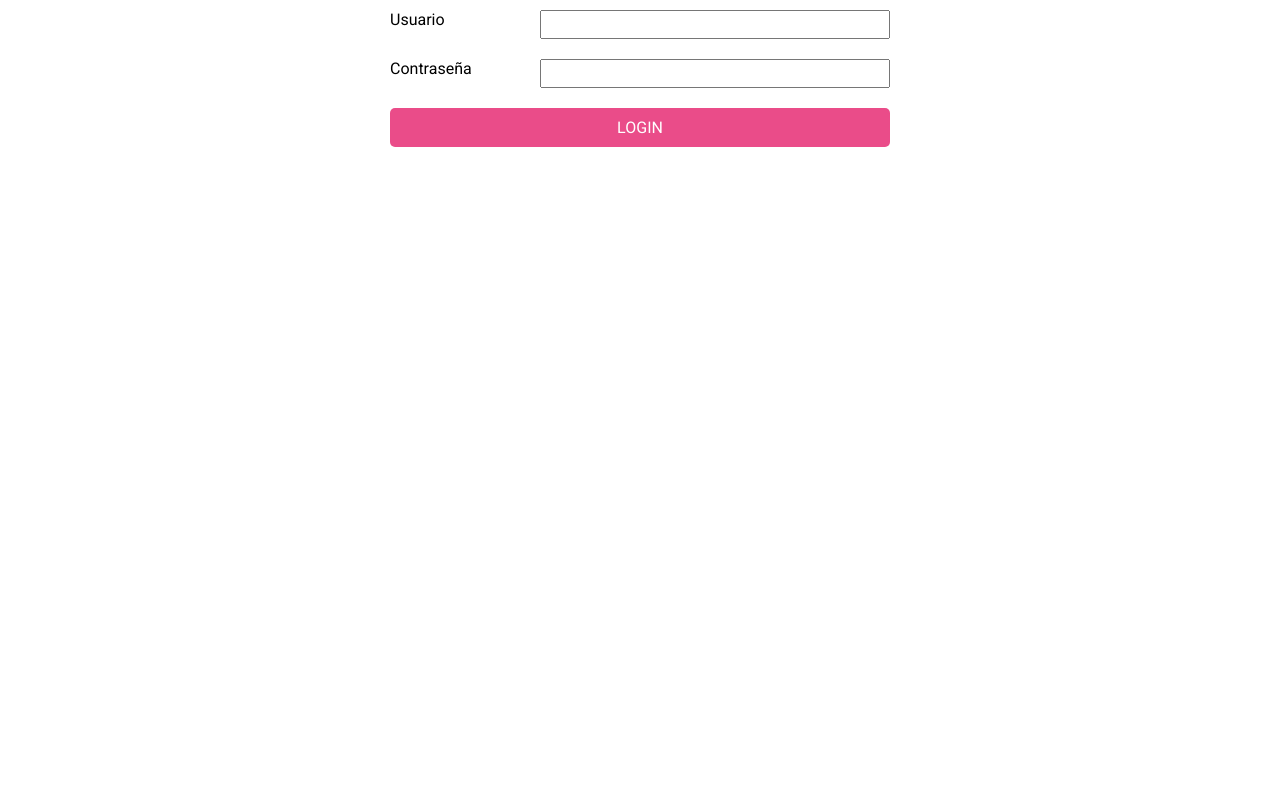
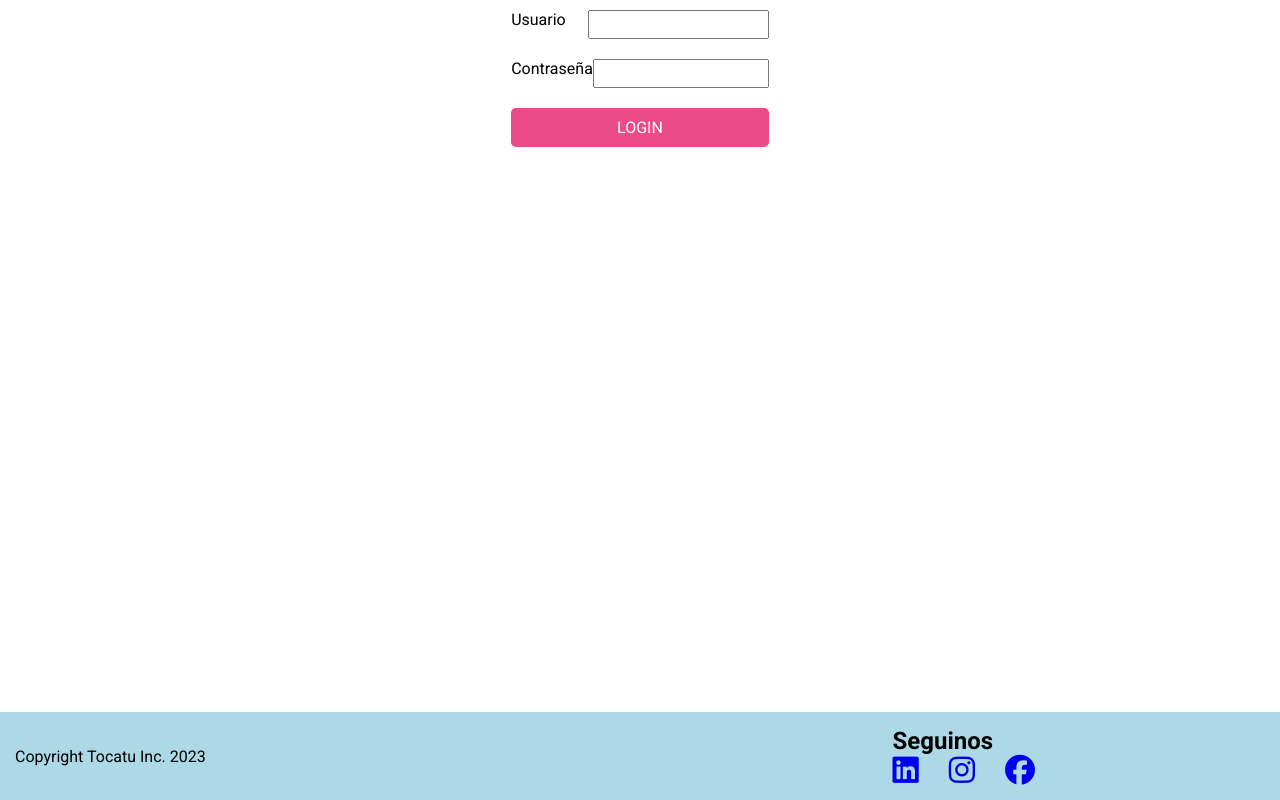
Before and after one commit to dr3am-team/tocatu-vue, a Vue app: page /login in a window 1280 px wide. Built offline with nearby package versions, Linux system fonts and the light colour scheme.

Commit message:
feat/footer-login-register-home

```diff
--- /dev/null
+++ b/src/components/FooterComponent.vue
@@ -0,0 +1,44 @@
+<template>
+  <footer>
+    <p>{{ footerText }}</p>
+    <div class="follow-us">
+      <h2>Seguinos</h2>
+      <a href="https://www.linkedin.com/in/flerner/"><i class="fab fa-linkedin"></i></a>
+      <a href="https://www.instagram.com/tocatuvue/"><i class="fab fa-instagram"></i></a>
+      <a href="https://es-la.facebook.com/tocatu"><i class="fab fa-facebook"></i></a>
+    </div>
+  </footer>
+</template>
+
+<script>
+export default {
+  data() {
+    return {
+      footerText: 'Copyright Tocatu Inc. 2023'
+    }
+  },
+  mounted() {
+    const script = document.createElement('script')
+    script.src = 'https://kit.fontawesome.com/81d70dbb2a.js'
+    script.crossOrigin = 'anonymous'
+    document.body.appendChild(script)
+  }
+}
+</script>
+
+<style scoped>
+footer {
+  background-color: lightblue;
+  padding: 15px;
+  display: flex;
+  justify-content: space-between;
+  align-items: center;
+}
+.follow-us {
+  margin-right: 200px;
+}
+i {
+  margin-right: 30px;
+  font-size: 30px;
+}
+</style>
--- a/src/views/HomeView.vue
+++ b/src/views/HomeView.vue
@@ -8,6 +8,10 @@
   </div>
   <div v-if="havePermissions('band')">Esto es una banda Nickname: {{ user.username }}</div>
   <div v-if="havePermissions('bar')">Esto es un bar Nickname: {{ user.username }}</div>
+
+  <div class="footer">
+    <FooterComponent></FooterComponent>
+  </div>
 </template>
 
 <script>
@@ -15,9 +19,10 @@ import { storeToRefs } from 'pinia'
 import { useLoginStore } from '../stores/login'
 import NavbarComponent from '../components/NavbarComponent.vue'
 import EventViewList from './EventListView.vue'
+import FooterComponent from '../components/FooterComponent.vue'
 
 export default {
-  components: { NavbarComponent, EventViewList },
+  components: { NavbarComponent, EventViewList, FooterComponent },
   setup() {
     const store = useLoginStore()
     const { user, isLogin } = storeToRefs(store) // ESTO TRAE PROPIEDADES
--- a/src/views/LoginView.vue
+++ b/src/views/LoginView.vue
@@ -1,9 +1,12 @@
 <template>
-  <div class="container">
-    <InputComponent type="text" v-model="user.username" label="Usuario" />
-    <InputComponent type="password" v-model="user.password" label="Contraseña" />
-    <ButtonComponent label="Login" @click="login" />
-    <p class="login-error" v-if="failedLogin">{{ failedLogin }}</p>
+  <div class="super-container">
+    <div class="container">
+      <InputComponent type="text" v-model="user.username" label="Usuario" />
+      <InputComponent type="password" v-model="user.password" label="Contraseña" />
+      <ButtonComponent label="Login" @click="login" />
+      <p class="login-error" v-if="failedLogin">{{ failedLogin }}</p>
+    </div>
+    <FooterComponent></FooterComponent>
   </div>
 </template>
 
@@ -13,8 +16,9 @@ import ButtonComponent from '../components/ButtonComponent.vue'
 import InputComponent from '../components/InputComponent.vue'
 import axios from 'axios'
 import usersService from '../service/usersService'
+import FooterComponent from '../components/FooterComponent.vue'
 export default {
-  components: { ButtonComponent, InputComponent },
+  components: { ButtonComponent, InputComponent, FooterComponent },
   setup() {
     const { loginStore } = useLoginStore()
     return { loginStore }
@@ -61,7 +65,6 @@ export default {
 .container {
   display: flex;
   flex-direction: column;
-  width: 500px;
   margin: 0 auto;
 
   .login-error {
@@ -72,4 +75,13 @@ export default {
     font-weight: bold;
   }
 }
+.super-container {
+  display: flex;
+  flex-direction: column;
+  justify-content: space-between;
+  min-height: 100vh;
+  display: flex;
+  flex-direction: column;
+  justify-content: space-between;
+}
 </style>
--- a/src/views/RegisterView.vue
+++ b/src/views/RegisterView.vue
@@ -1,4 +1,5 @@
 <template>
+  <div class="super-container">
     <form class="container">
       <InputComponent type="text" v-model="generalData.username" label="Nombre de usuario" />
       <InputComponent type="text" v-model="generalData.mail" label="Mail" placeholder="usuario@usuario.com" />
@@ -9,7 +10,12 @@
       <div v-if="typeSelected == 'band'" class="container">
         <InputComponent type="text" v-model="band.name" label="Nombre de tu banda" />
         <!-- <InputComponent type="text" v-model="band.style" label="Estilo de tu banda" /> -->
-      <SelectorComponent :array="styles" v-model="band.style" label="Selecciona un estilo" @selected="handleSelected" />
+        <SelectorComponent
+          :array="styles"
+          v-model="band.style"
+          label="Selecciona un estilo"
+          @selected="handleSelected"
+        />
       </div>
 
       <div v-if="typeSelected == 'bar'">
@@ -20,15 +26,19 @@
 
       <ButtonComponent @click.prevent="register" label="Registrarse" customStyle="20px" />
     </form>
+    <FooterComponent></FooterComponent>
+  </div>
 </template>
 
 <script>
 import ButtonComponent from '../components/ButtonComponent.vue'
+import FooterComponent from '../components/FooterComponent.vue'
 import InputComponent from '../components/InputComponent.vue'
 import SelectorComponent from '../components/SelectorComponent.vue'
 import usersService from '../service/usersService'
+
 export default {
-  components: { InputComponent, ButtonComponent, SelectorComponent },
+  components: { InputComponent, ButtonComponent, SelectorComponent, FooterComponent },
   // async mounted() {
   //   // const usersLocalStorage = JSON.parse(window.localStorage.getItem('usuarios'))
   //   // this.users = usersLocalStorage ?? [] //nullish coalesing
@@ -101,4 +111,10 @@ export default {
     }
   }
 }
+.super-container {
+  min-height: 100vh;
+  display: flex;
+  flex-direction: column;
+  justify-content: space-between;
+}
 </style>
```
Lines whose indentation alone changed are shown as unchanged.
